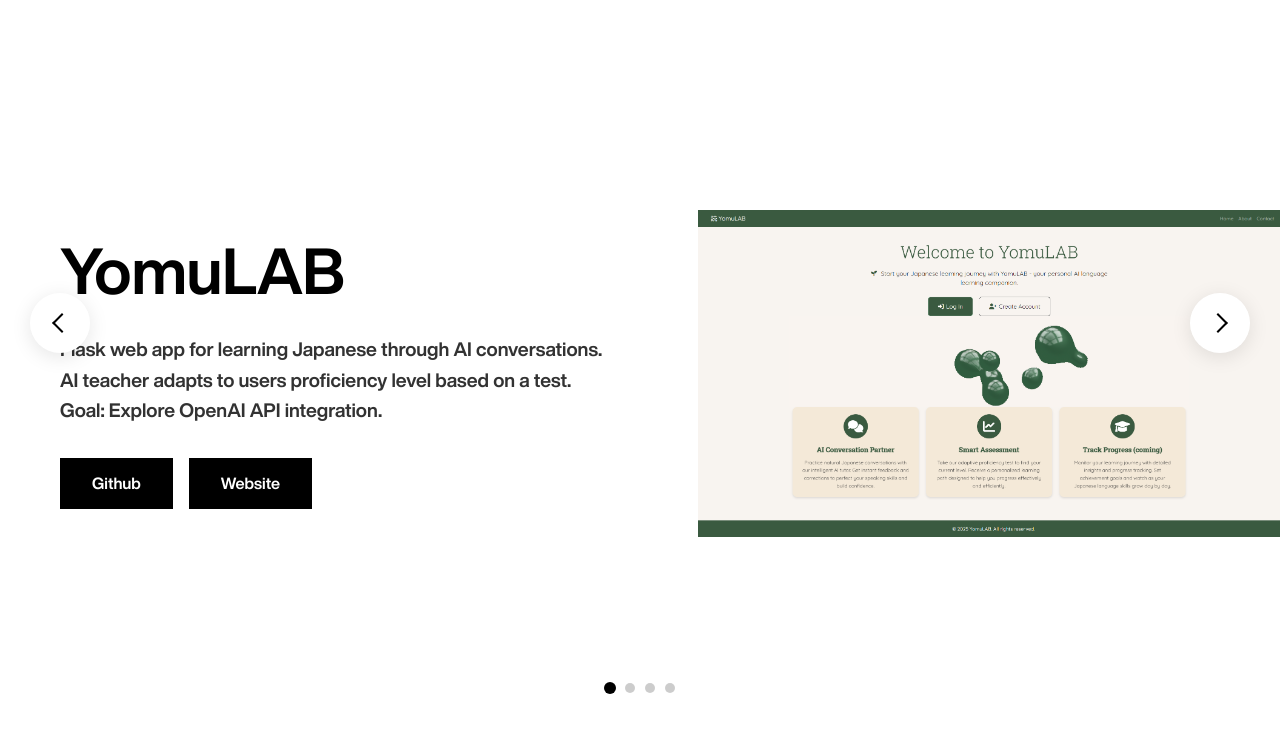
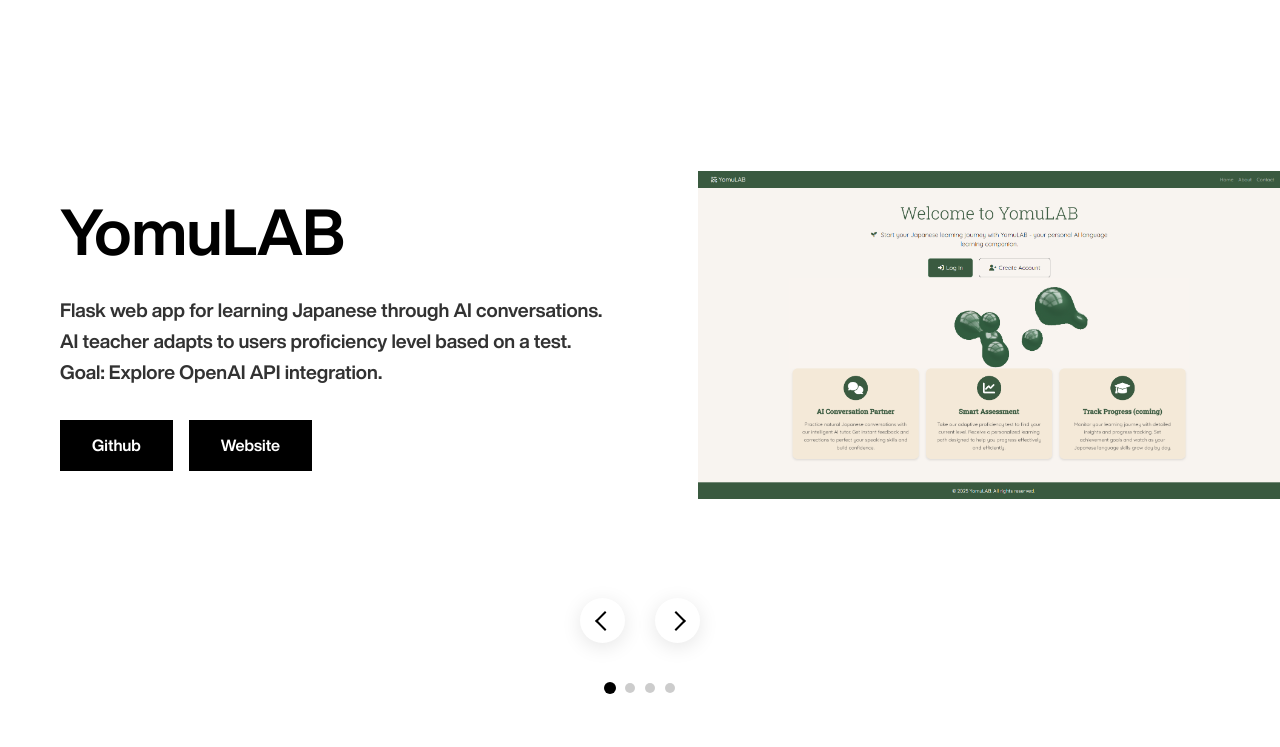
Before and after one commit to Erik0810/Portfolio, a Flask app: page /works in a window 1280 px wide; the page is wider, and only the part inside the window is pictured. Shown: the part 77-824 px from the top of that part. After the commit the page ends 771 px from the top of that part, so only its background shows below. Run offline with Flask 3, Linux system fonts and the light colour scheme.

Commit message:
Fix swiper nav buttons on smaller screens

```diff
--- a/templates/works.html
+++ b/templates/works.html
@@ -15,7 +15,7 @@
         }
         .swiper {
             width: 100%;
-            height: calc(100vh - 53px); /* Adjusted for new header padding (13px + 20px) */
+            height: calc(100vh - 130px); /* Adjusted for new header padding (13px + 20px) */
             position: relative;
             max-width: 1400px;
             margin: 0 auto;
@@ -132,7 +132,7 @@
             cursor: pointer;
             z-index: 100;
             box-shadow: 0 4px 20px rgba(0,0,0,0.1);
-            transition: transform 0.3s ease;
+            transition: all 0.3s ease;
         }
         .nav-button:hover {
             transform: translateY(-50%) scale(1.1);
@@ -142,6 +142,33 @@
         }
         .nav-button.next {
             right: 30px;
+        }
+
+        @media (max-width: 1500px) {
+            .nav-button {
+                top: auto;
+                bottom: 80px; /* Space for pagination dots below */
+                width: 45px;
+                height: 45px;
+                transform: none;
+            }
+            .nav-button:hover {
+                transform: scale(1.1);
+            }
+            .nav-button.prev {
+                left: 50%;
+                transform: translateX(-60px); /* Half button width + gap */
+            }
+            .nav-button.next {
+                right: 50%;
+                transform: translateX(60px); /* Half button width + gap */
+            }
+            .nav-button:hover.prev {
+                transform: translateX(-60px) scale(1.1);
+            }
+            .nav-button:hover.next {
+                transform: translateX(60px) scale(1.1);
+            }
         }
         .nav-button::before {
             content: '';
@@ -269,6 +296,11 @@
             gap: 10px;
             z-index: 100;
         }
+        @media (max-width: 768px) {
+            .swiper-pagination {
+                bottom: 20px; /* Move dots closer to bottom to make room for nav buttons */
+            }
+        }
         .swiper-pagination-bullet {
             width: 10px;
             height: 10px;
```
